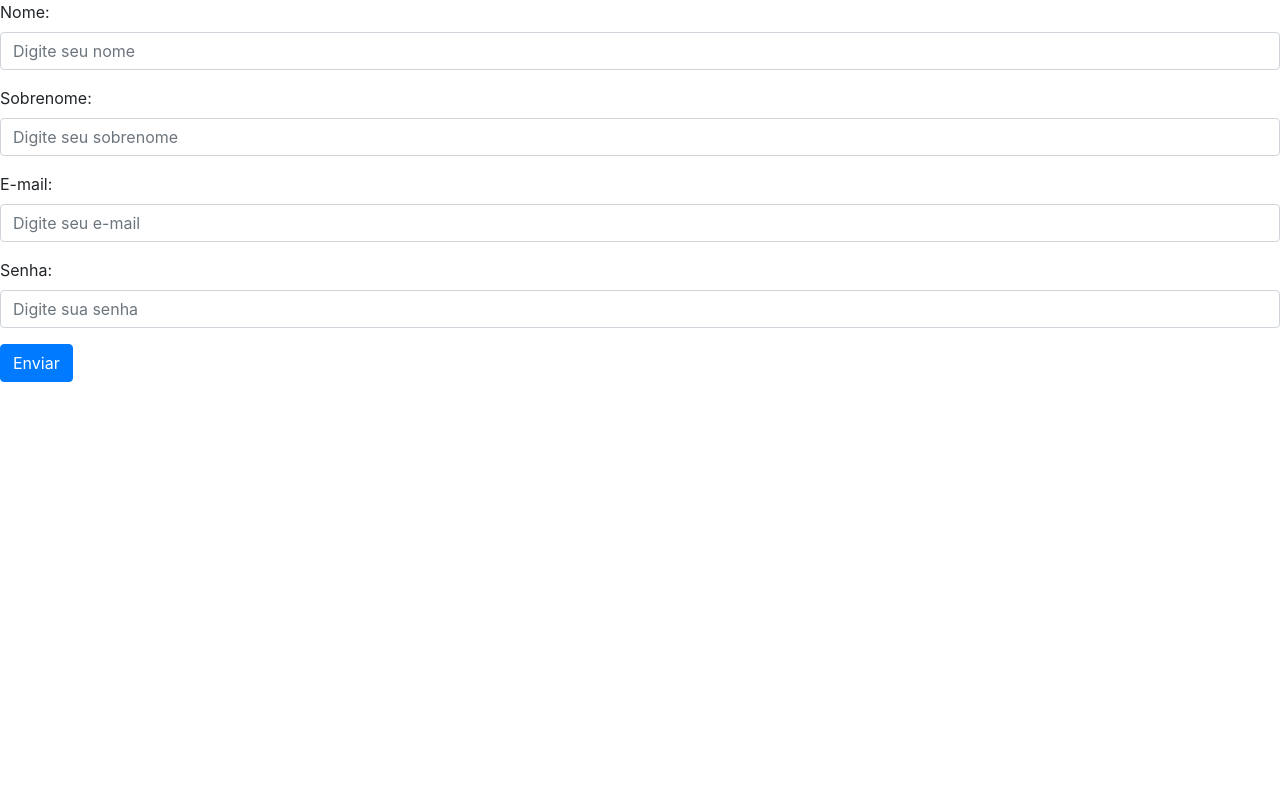
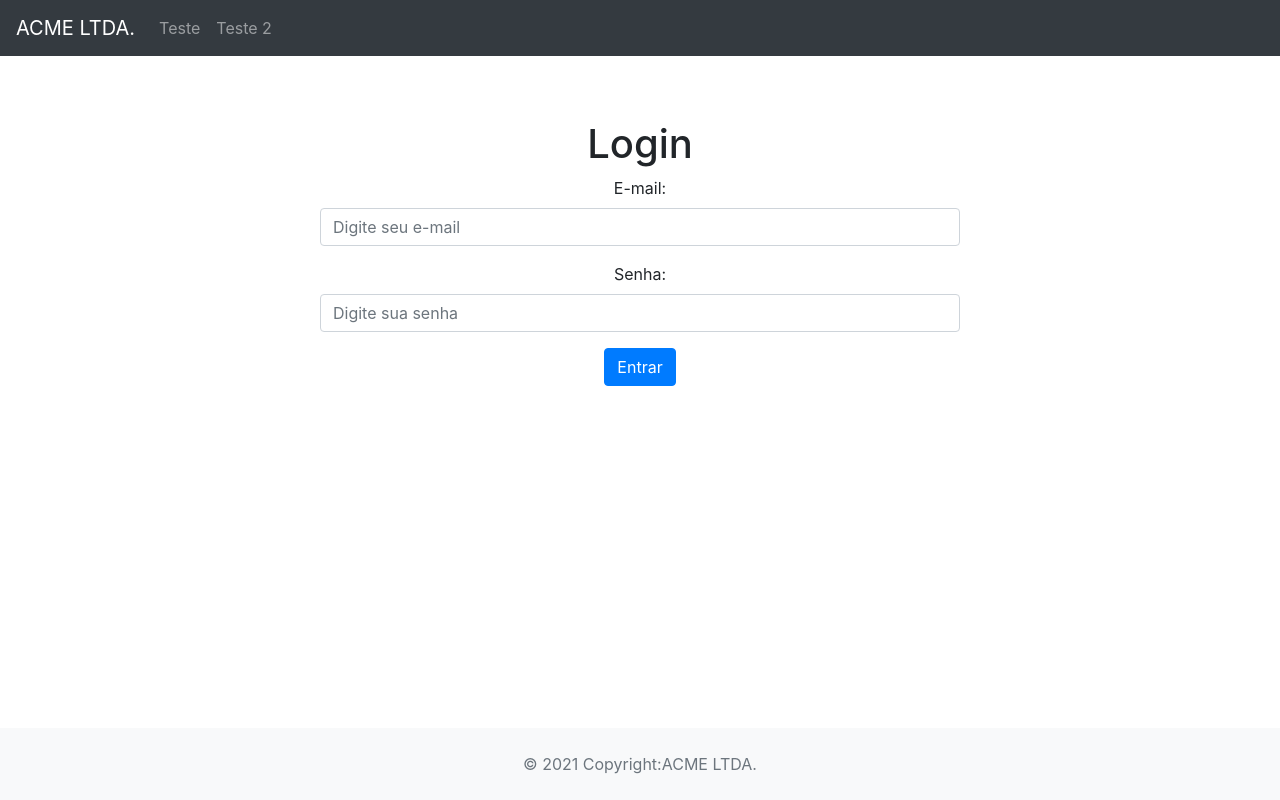
Before and after one commit to ACME-LTDA/backend-desafio, a React (Create React App) app: page /login in a window 1280 px wide. Built offline with nearby package versions, Linux system fonts and the light colour scheme.

Commit message:
Arrumando warnings relacionados a "class" e "for" no código

```diff
--- a/src/App.js
+++ b/src/App.js
@@ -7,43 +7,43 @@ import Login from './components/Login';
 import CriarUsuario from './components/Usuarios/CriarUsuario'
 
 function App() {
-    //  return (
-    //   <div className="App">
-    //     <nav className="navbar navbar-expand navbar-dark bg-dark" id="nav-id">
-    //       <a href="#" className="navbar-brand">
-    //         ACME LTDA.
-    //       </a>
-    //       <div className="navbar-nav mr-auto">
-    //         <li className="nav-item">
-    //           <Link to="/Dashboard" className="nav-link"> Teste </Link>
-    //         </li>
-    //         <li className="nav-item">
-    //           <Link to={"#"} className="nav-link"> Teste 2 </Link>
-    //         </li>
-    //       </div>
-    //     </nav>
-    //     <h1>Login</h1>
-    //     <form id="login-form">
-    //       <div class="form-group">
-    //         <label for="">E-mail:</label>
-    //         <input type="email" class="form-control" id="email" placeholder="Digite seu e-mail" />
-    //       </div>
-    //       <div class="form-group">
-    //         <label for="">Senha:</label>
-    //         <input type="password" class="form-control" id="email" placeholder="Digite sua senha" />
-    //       </div>
-    //       <button type="submit" class="btn btn-primary mb-2">Entrar</button>
-    //     </form>
-    //     <div>
-    //       <Switch>
-    //         <Route path="/Dashboard">
-    //           <Dashboard />
-    //         </Route>
-    //       </Switch>
-    //     </div>
-    //   </div>
+    return (
+      <div className="App">
+        <nav className="navbar navbar-expand navbar-dark bg-dark" id="nav-id">
+          <a href="#" className="navbar-brand">
+            ACME LTDA.
+          </a>
+          <div className="navbar-nav mr-auto">
+            <li className="nav-item">
+              <Link to="/Dashboard" className="nav-link"> Teste </Link>
+            </li>
+            <li className="nav-item">
+              <Link to={"#"} className="nav-link"> Teste 2 </Link>
+            </li>
+          </div>
+        </nav>
+        <h1>Login</h1>
+        <form id="login-form">
+          <div className="form-group">
+            <label htmlFor="">E-mail:</label>
+            <input type="email" className="form-control" id="email" placeholder="Digite seu e-mail" />
+          </div>
+          <div className="form-group">
+            <label htmlFor="">Senha:</label>
+            <input type="password" className="form-control" id="email" placeholder="Digite sua senha" />
+          </div>
+          <button type="submit" className="btn btn-primary mb-2">Entrar</button>
+        </form>
+        <div>
+          <Switch>
+            <Route path="/Dashboard">
+              <Dashboard />
+            </Route>
+          </Switch>
+        </div>
+      </div>
 
-    // );
+    );
     //return(<CriarUsuario />)
     //  <Router>
     //        <div className="App">
@@ -67,7 +67,7 @@ function App() {
     //        </div>
     //    </Router>
     //  );
-    return (<CriarUsuario />)
+    // return (<CriarUsuario />)
 }
 
 //function TrazDashboard() {
--- a/src/Footer.js
+++ b/src/Footer.js
@@ -1,10 +1,10 @@
 
 function Footer(){
     return(
-        <footer class="text-center text-lg-start bg-light text-muted">
-            <div class="text-center p-4">
+        <footer className="text-center text-lg-start bg-light text-muted">
+            <div className="text-center p-4">
                 © {new Date().getFullYear()} Copyright:
-                <a class="text-reset fw-bold">ACME LTDA.</a>
+                <a className="text-reset fw-bold">ACME LTDA.</a>
             </div>
         </footer>
     )
--- a/src/index.js
+++ b/src/index.js
@@ -7,11 +7,9 @@ import Footer from './Footer';
 import { BrowserRouter } from 'react-router-dom';
 
 ReactDOM.render(
-    // <BrowserRouter>
-    <div>
+    <BrowserRouter>
       <App />
-      {/* <Footer /> */}
-    </div>,
-    // </BrowserRouter>,
+      <Footer />
+    </BrowserRouter>,
   document.getElementById('root')
 );
```
